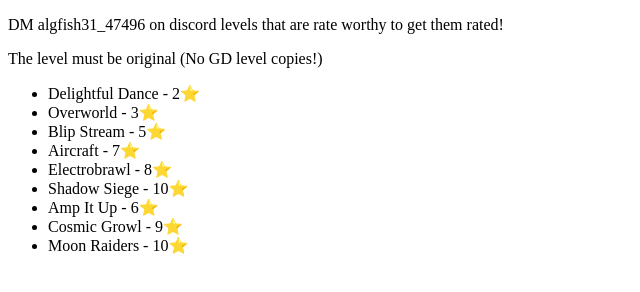
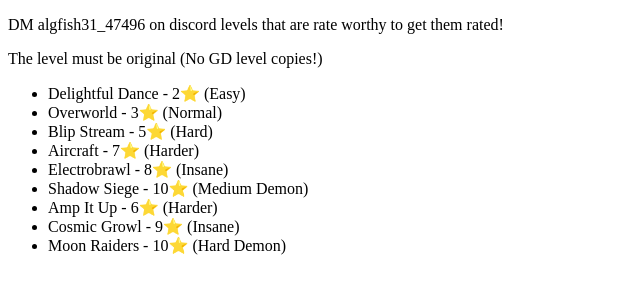
Before and after one commit to Algfish31/3dashleaderboards, a plain HTML site: page star-levels.html in a window 1280 px wide. Shown: the whole page, without its empty margins (0-640 px from the left). Drawn offline with Linux system fonts and the light colour scheme.

Commit message:
Update star-levels.html

```diff
--- a/star-levels.html
+++ b/star-levels.html
@@ -7,15 +7,15 @@
     <p>DM algfish31_47496 on discord levels that are rate worthy to get them rated!</p>
     <p>The level must be original (No GD level copies!)</p>
     <ul>
-      <li>Delightful Dance - 2⭐</li>
-      <li>Overworld - 3⭐</li>
-      <li>Blip Stream - 5⭐</li>
-      <li>Aircraft - 7⭐</li>
-      <li>Electrobrawl - 8⭐</li>
-      <li>Shadow Siege - 10⭐</li>
-      <li>Amp It Up - 6⭐</li>
-      <li>Cosmic Growl - 9⭐</li>
-      <li>Moon Raiders - 10⭐</li>
+      <li>Delightful Dance - 2⭐ (Easy)</li>
+      <li>Overworld - 3⭐ (Normal)</li>
+      <li>Blip Stream - 5⭐ (Hard)</li>
+      <li>Aircraft - 7⭐ (Harder)</li>
+      <li>Electrobrawl - 8⭐ (Insane)</li>
+      <li>Shadow Siege - 10⭐ (Medium Demon)</li>
+      <li>Amp It Up - 6⭐ (Harder)</li>
+      <li>Cosmic Growl - 9⭐ (Insane)</li>
+      <li>Moon Raiders - 10⭐ (Hard Demon)</li>
     </ul>
   </body>
 </html>
```
